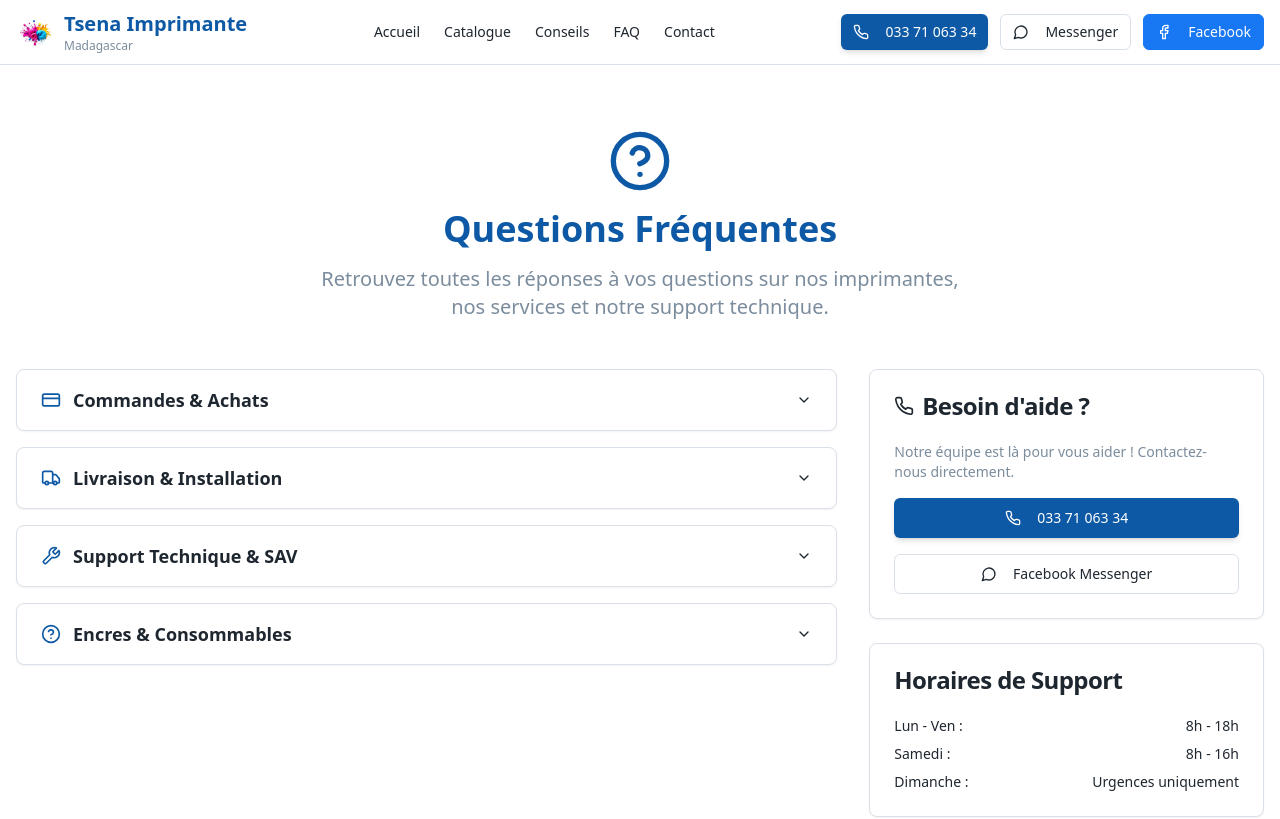
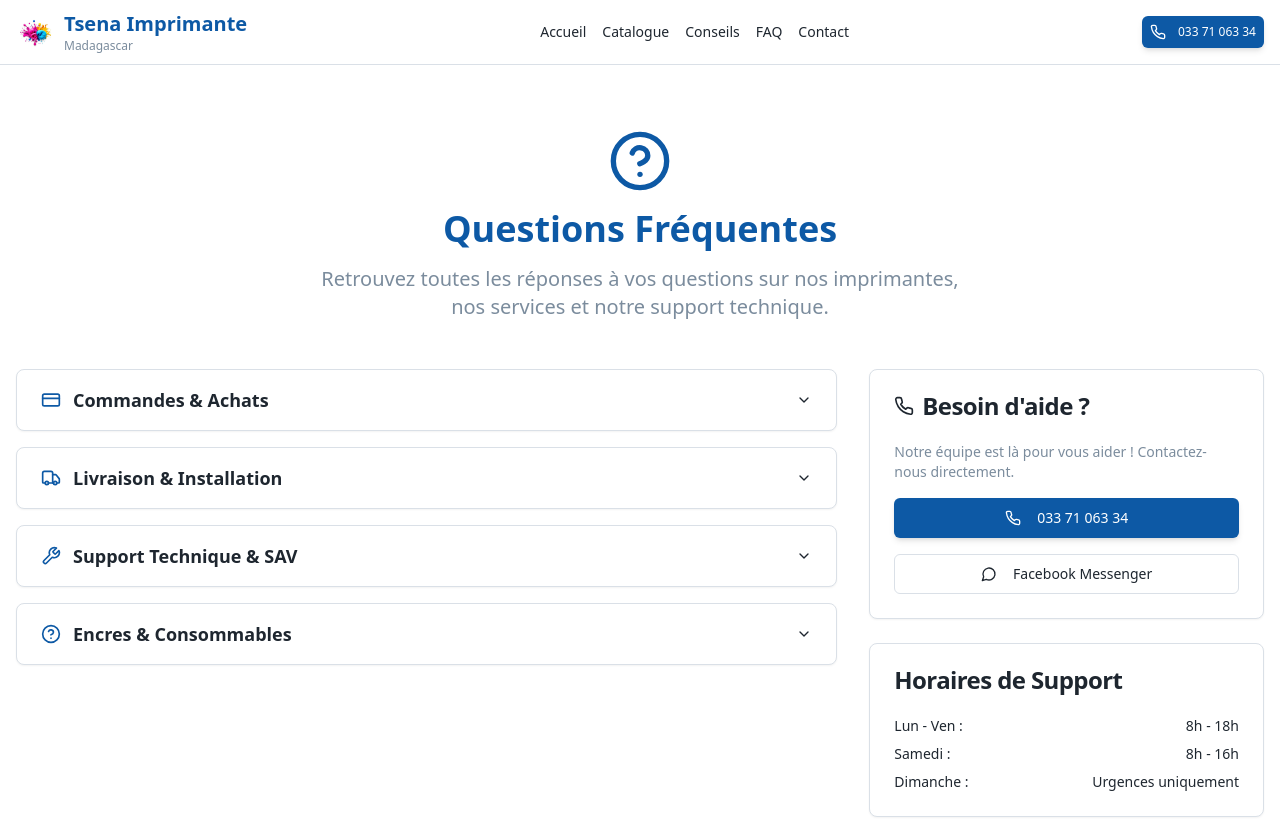
Before and after one commit to parpaing25/tsena-imprimante-mg, a React (Vite) app: page /faq in a window 1280 px wide. Shown: the top 819 px of the page. Built offline with nearby package versions, Linux system fonts and the light colour scheme.

Commit message:
Fix mobile header display

```diff
--- a/src/components/Header.tsx
+++ b/src/components/Header.tsx
@@ -29,26 +29,26 @@ const Header = () => {
 
   return (
     <header className="sticky top-0 z-50 w-full border-b bg-background/95 backdrop-blur supports-[backdrop-filter]:bg-background/60">
-      <div className="container mx-auto px-4">
-        <div className="flex h-16 items-center justify-between">
+      <div className="container mx-auto px-2 sm:px-4">
+        <div className="flex h-14 sm:h-16 items-center justify-between gap-2">
           {/* Logo */}
-          <div className="flex items-center space-x-2 min-w-0">
+          <div className="flex items-center space-x-1 sm:space-x-2 min-w-0 flex-shrink-0">
             <div className="flex h-8 w-8 sm:h-10 sm:w-10 items-center justify-center rounded-lg overflow-hidden bg-white flex-shrink-0">
               <img src={tsenaLogo} alt="Tsena Imprimante" className="h-6 w-6 sm:h-8 sm:w-8 object-contain" />
             </div>
-            <div className="hidden xs:block sm:block min-w-0">
-              <h1 className="text-base sm:text-xl font-bold text-primary truncate">Tsena Imprimante</h1>
+            <div className="hidden sm:block min-w-0">
+              <h1 className="text-sm sm:text-xl font-bold text-primary truncate">Tsena Imprimante</h1>
               <p className="text-xs text-muted-foreground hidden sm:block">Madagascar</p>
             </div>
           </div>
 
           {/* Desktop Navigation */}
-          <nav className="hidden md:flex items-center space-x-6">
+          <nav className="hidden lg:flex items-center space-x-4">
             {navigation.map((item) => (
               <a
                 key={item.name}
                 href={item.href}
-                className="text-sm font-medium transition-colors hover:text-primary"
+                className="text-sm font-medium transition-colors hover:text-primary whitespace-nowrap"
               >
                 {item.name}
               </a>
@@ -56,41 +56,21 @@ const Header = () => {
           </nav>
 
           {/* Action Buttons */}
-          <div className="flex items-center space-x-2 sm:space-x-3">
+          <div className="flex items-center space-x-1 sm:space-x-2 flex-shrink-0">
             <Button
               onClick={handleCall}
-              className="btn-call hidden xs:flex text-xs sm:text-sm px-2 sm:px-3"
+              className="btn-call text-xs px-2 py-1 h-8"
               size="sm"
             >
-              <Phone className="h-3 w-3 sm:h-4 sm:w-4 mr-1 sm:mr-2" />
+              <Phone className="h-3 w-3 mr-1" />
               <span className="hidden sm:inline">033 71 063 34</span>
-              <span className="sm:hidden">Appeler</span>
-            </Button>
-
-            <Button
-              onClick={handleMessenger}
-              variant="outline"
-              size="sm"
-              className="hidden sm:flex"
-            >
-              <MessageCircle className="h-4 w-4 mr-2" />
-              Messenger
-            </Button>
-
-            <Button
-              onClick={handleFacebook}
-              variant="outline"
-              size="sm"
-              className="hidden sm:flex bg-[#1877f2] text-white border-[#1877f2] hover:bg-[#166fe5]"
-            >
-              <Facebook className="h-4 w-4 mr-2" />
-              Facebook
+              <span className="sm:hidden">Tel</span>
             </Button>
 
             {/* Mobile Menu */}
             <Sheet open={isOpen} onOpenChange={setIsOpen}>
               <SheetTrigger asChild>
-                <Button variant="outline" size="sm" className="md:hidden">
+                <Button variant="outline" size="sm" className="lg:hidden h-8 w-8 p-0">
                   <Menu className="h-4 w-4" />
                 </Button>
               </SheetTrigger>
```
